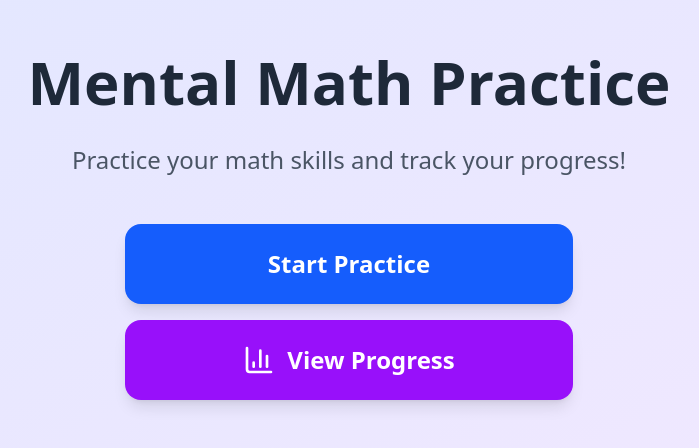
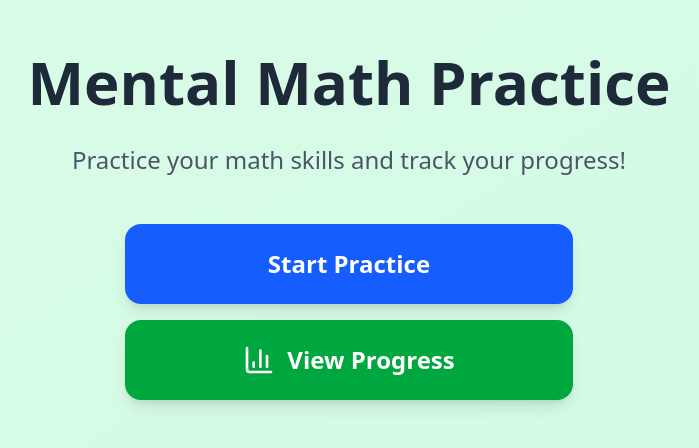
Before and after one commit to ssolaric/mental-math-app, a React (Vite) app: page / in a window 1280 px wide. Shown: the part 174-622 px from the top of the page, without its empty margins (291-990 px from the left). Built offline with nearby package versions, Linux system fonts and the light colour scheme.

Commit message:
Change color tint from purple to green

```diff
--- a/src/components/DifficultySelector.tsx
+++ b/src/components/DifficultySelector.tsx
@@ -14,7 +14,7 @@ export const DifficultySelector = ({ operation, onSelectDifficulty }: Difficulty
   ];
 
   return (
-    <div className="flex flex-col items-center justify-center min-h-screen bg-gradient-to-br from-indigo-100 to-purple-100 p-8">
+    <div className="flex flex-col items-center justify-center min-h-screen bg-gradient-to-br from-green-100 to-emerald-100 p-8">
       <h1 className="text-4xl md:text-5xl font-bold text-gray-800 mb-4">{OPERATION_LABELS[operation]}</h1>
       <p className="text-xl text-gray-600 mb-12">Choose your difficulty level</p>
 
--- a/src/components/OperationSelector.tsx
+++ b/src/components/OperationSelector.tsx
@@ -11,12 +11,12 @@ export const OperationSelector = ({ onSelectOperation, gameProgress }: Operation
   const operations: Array<{ type: Operation; icon: React.ReactNode; color: string }> = [
     { type: 'addition', icon: <Plus size={48} />, color: 'bg-green-500 hover:bg-green-600' },
     { type: 'subtraction', icon: <Minus size={48} />, color: 'bg-blue-500 hover:bg-blue-600' },
-    { type: 'multiplication', icon: <X size={48} />, color: 'bg-purple-500 hover:bg-purple-600' },
+    { type: 'multiplication', icon: <X size={48} />, color: 'bg-teal-500 hover:bg-teal-600' },
     { type: 'division', icon: <Divide size={48} />, color: 'bg-orange-500 hover:bg-orange-600' },
   ];
 
   return (
-    <div className="flex flex-col items-center justify-center min-h-screen bg-gradient-to-br from-indigo-100 to-purple-100 p-8">
+    <div className="flex flex-col items-center justify-center min-h-screen bg-gradient-to-br from-green-100 to-emerald-100 p-8">
       <h1 className="text-4xl md:text-5xl font-bold text-gray-800 mb-4">Mental Math Practice</h1>
       <p className="text-xl text-gray-600 mb-12">Choose an operation to practice</p>
 
--- a/src/components/ProgressStats.tsx
+++ b/src/components/ProgressStats.tsx
@@ -20,7 +20,7 @@ export const ProgressStats = ({ gameProgress, onResetProgress }: ProgressStatsPr
   };
 
   return (
-    <div className="flex flex-col min-h-screen bg-gradient-to-br from-indigo-100 to-purple-100 p-8">
+    <div className="flex flex-col min-h-screen bg-gradient-to-br from-green-100 to-emerald-100 p-8">
       <div className="flex flex-col md:flex-row justify-between items-center mb-8 gap-4">
         <h1 className="text-4xl md:text-5xl font-bold text-gray-800 text-center md:text-left">Your Progress</h1>
         <button
--- a/src/routes/game.tsx
+++ b/src/routes/game.tsx
@@ -67,7 +67,7 @@ function GamePage() {
     setTimeout(() => {
       setShowFeedback(false);
       nextQuestion();
-    }, 1500);
+    }, 1000);
   };
 
   const handleQuitSession = () => {
@@ -102,7 +102,7 @@ function GamePage() {
   }
 
   return (
-    <div className="flex flex-col min-h-screen bg-gradient-to-br from-indigo-100 to-purple-100 p-8">
+    <div className="flex flex-col min-h-screen bg-gradient-to-br from-green-100 to-emerald-100 p-8">
       <div className="flex justify-between items-start mb-8">
         <button
           onClick={handleQuitSession}
--- a/src/routes/index.tsx
+++ b/src/routes/index.tsx
@@ -7,7 +7,7 @@ export const Route = createFileRoute('/')({
 
 function LandingPage() {
   return (
-    <div className="flex flex-col items-center justify-center min-h-screen bg-gradient-to-br from-indigo-100 to-purple-100 p-8">
+    <div className="flex flex-col items-center justify-center min-h-screen bg-gradient-to-br from-green-100 to-emerald-100 p-8">
       <h1 className="text-5xl md:text-6xl font-bold text-gray-800 mb-8 text-center">
         Mental Math Practice
       </h1>
@@ -23,7 +23,7 @@ function LandingPage() {
         </Link>
         <Link
           to="/stats"
-          className="bg-purple-600 hover:bg-purple-700 text-white font-bold text-2xl py-6 rounded-2xl shadow-lg transition-transform transform hover:scale-105 active:scale-95 flex items-center justify-center gap-3"
+          className="bg-green-600 hover:bg-green-700 text-white font-bold text-2xl py-6 rounded-2xl shadow-lg transition-transform transform hover:scale-105 active:scale-95 flex items-center justify-center gap-3"
         >
           <BarChart3 size={32} />
           View Progress
```
Also changed, not shown: 1 other file (tests, documents, lock files or other folders).
